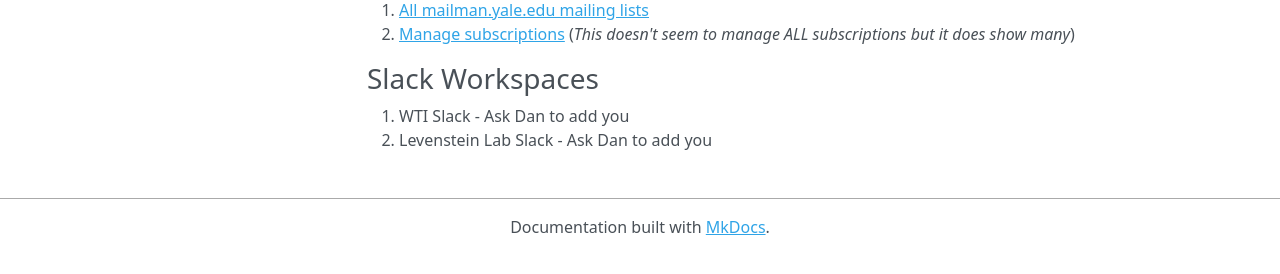
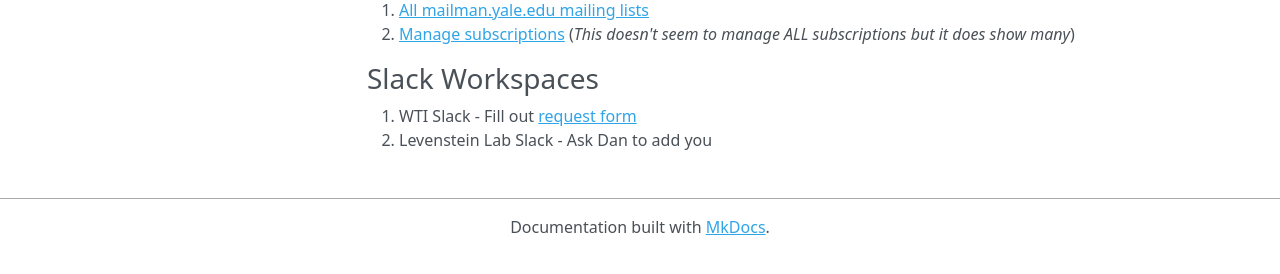
Before and after one commit to LevensteinLab/Lab-Handbook, an MkDocs documentation site: the page built from docs/Resources/mailing_lists.md, in a window 1280 px wide. Shown: the part 578-852 px from the top of the page. Built offline with MkDocs 1.6.1, drawn with Linux system fonts in a browser that asks for light colours; nearby versions of some CDN libraries.

Commit message:
adding link to new WTI Slack request form

```diff
--- a/docs/Resources/mailing_lists.md
+++ b/docs/Resources/mailing_lists.md
@@ -24,5 +24,5 @@ It's also possible to check out all `mailman@yale` links or manage your subscrip
 
 ### Slack Workspaces
 
-1. WTI Slack - Ask Dan to add you
+1. WTI Slack - Fill out [request form](https://docs.google.com/forms/d/e/1FAIpQLSe12BBIXdFappFJ2YZ-p2TmYv3zWBlScogv6I2Ko2xDxNuWVA/viewform)
 2. Levenstein Lab Slack - Ask Dan to add you
```
Also changed, not shown: docs/onboarding.md (+1 -0 lines).
